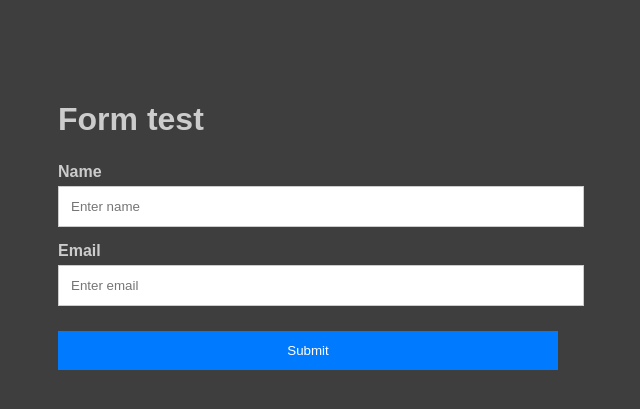
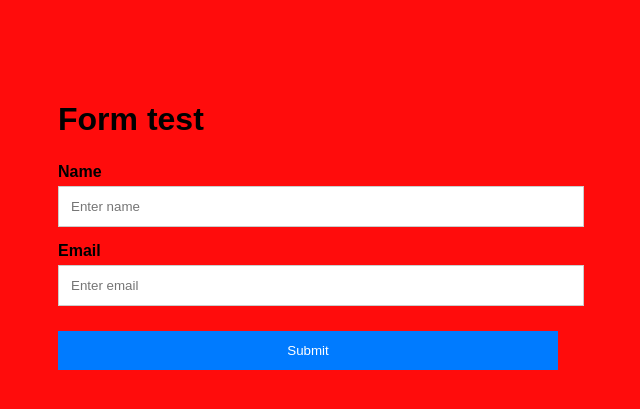
Before and after one commit to DeaDvey/hackstart26, a Flask app: page / in a window 1280 px wide. Shown: the top 409 px of the page, without its empty margins (332-972 px from the left). Run offline with Flask 3, Linux system fonts and the light colour scheme.

Commit message:
Update index.css

```diff
--- a/static/index.css
+++ b/static/index.css
@@ -1,7 +1,7 @@
 body {
     font-family: Arial, sans-serif;
-	background-color: rgb(63, 62, 62);
-	color: #ccc;
+	background-color: rgb(255, 12, 12);
+	color: #000000;
 }
 
 .formWrapper {
```
